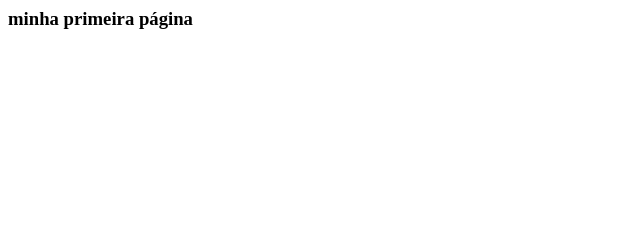
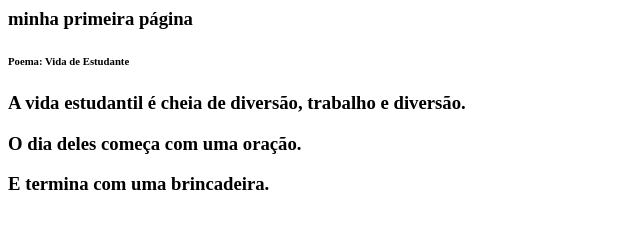
Before and after one commit to angelabortoli/https-github.com-angelabortoli-turma-1-c, a plain HTML site: page index.html in a window 1280 px wide. Shown: the whole page, without its empty margins (0-640 px from the left). Drawn offline with Linux system fonts and the light colour scheme.

Commit message:
Update index.html

```diff
--- a/index.html
+++ b/index.html
@@ -1,3 +1,8 @@
 <html>
   <h3> minha primeira página</h3>
+  <h6> Poema: Vida de Estudante </6>
+       <h3> <p>A vida estudantil é cheia de diversão, trabalho e diversão.</p>
+<p> O dia deles começa com uma oração. </p>
+<p> E termina com uma brincadeira. </p> </3>
+
 </html>
```
